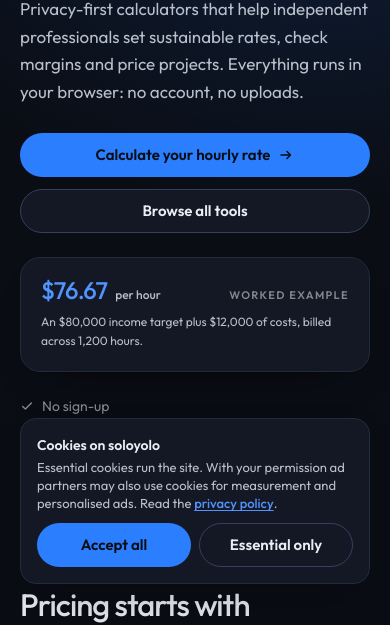
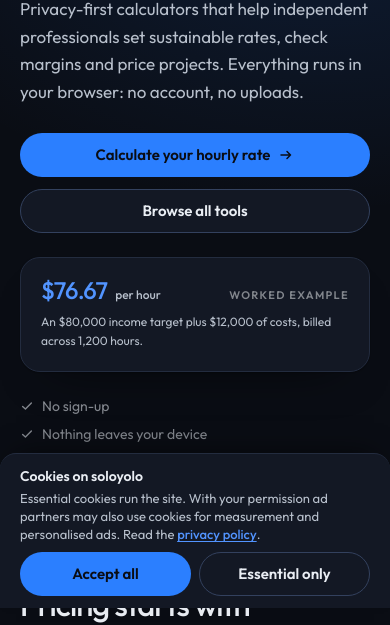
Before and after one commit to dhruv-kashyap47/soloyolo, an Astro site: page / in a window 390 px wide. Shown: the part 236-861 px from the top of the page. Built offline with nearby package versions, Linux system fonts and the light colour scheme; Astro itself is replaced by a stand-in of ours.

Commit message:
fix(consent): compact bottom strip on phones
On screens under 640px the consent card becomes a slim strip along the bottom edge instead of a corner card, so it covers less of the calculator. Copy, buttons and behaviour are unchanged. Desktop is unchanged.

```diff
--- a/src/styles/global.css
+++ b/src/styles/global.css
@@ -620,6 +620,25 @@ footer.closing img[aria-hidden='true'] {
   max-width: 16rem;
 }
 
+/* Phones: the consent card is a compact strip along the bottom edge, so it
+   covers the calculator less. Same copy and buttons as the corner card. */
+@media (max-width: 639px) {
+  .consent-card {
+    left: 0;
+    right: 0;
+    bottom: 0;
+    width: auto;
+    border-width: 1px 0 0;
+    border-radius: 1rem 1rem 0 0;
+    padding: 0.75rem var(--gut) calc(0.75rem + env(safe-area-inset-bottom, 0px));
+    box-shadow: 0 -12px 28px -16px rgb(0 0 0 / 0.7);
+  }
+
+  .consent-card > div {
+    margin-top: 0.5rem;
+  }
+}
+
 @media print {
   .no-print {
     display: none !important;
```
